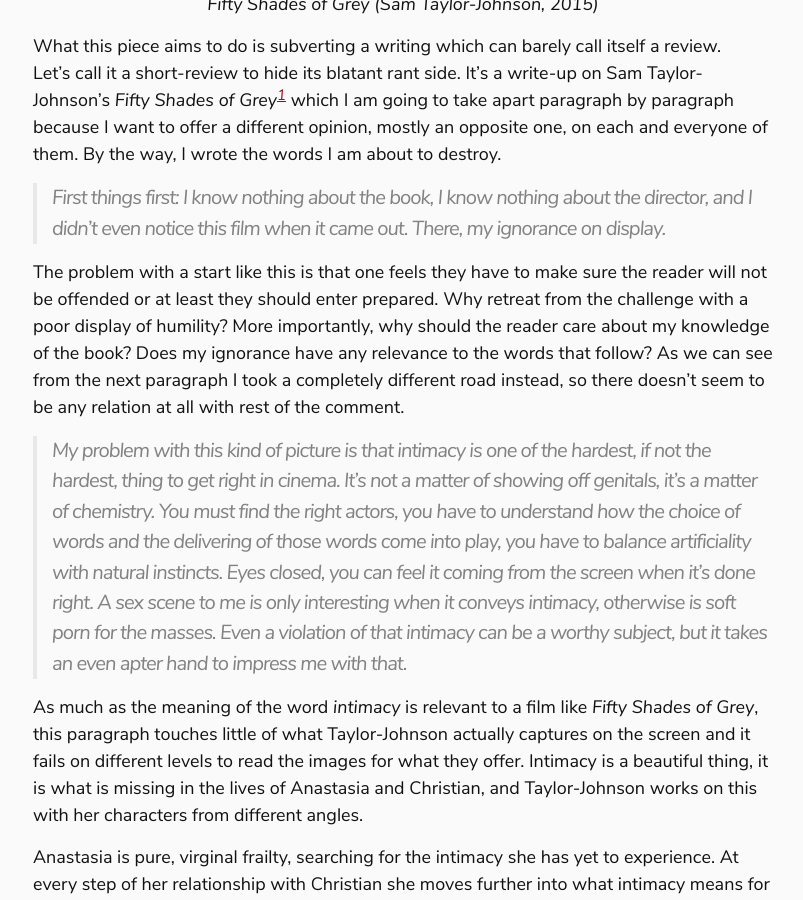
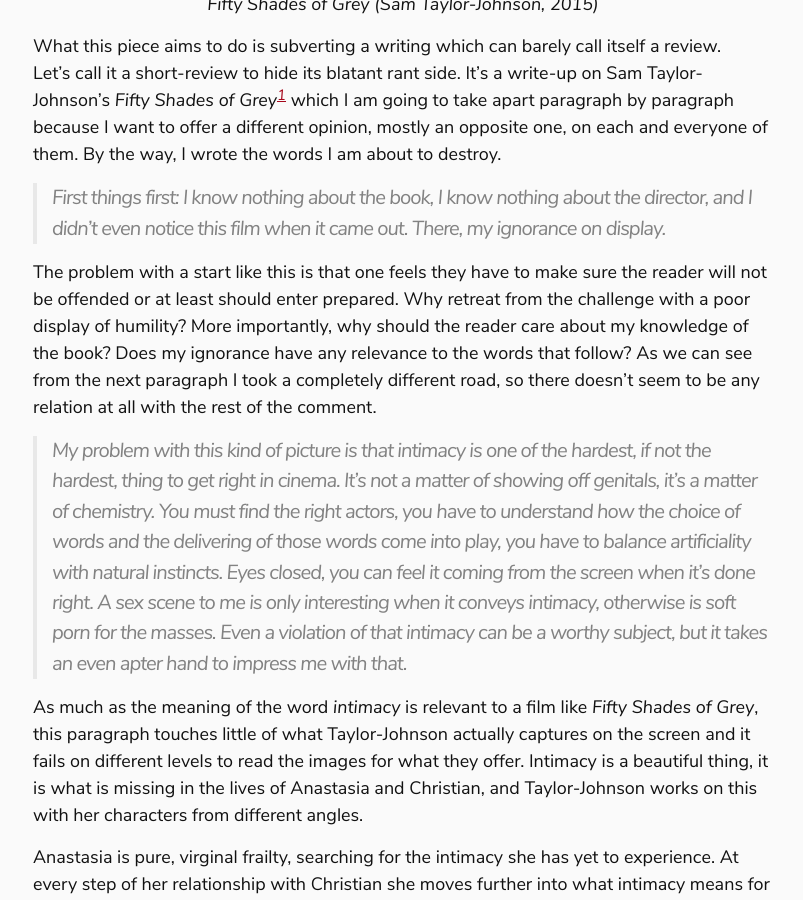
Before and after one commit to manuel-uberti/filmsinwords, a Jekyll site: the page built from _posts/2020-08-09-fifty-shades-of-criticism.md, in a window 1280 px wide and 900 px high, scrolled down 733 px. Shown: the whole window, without its empty margins (237-1040 px from the left). Built offline with Jekyll 4.4.1, drawn with Linux system fonts in a browser that asks for light colours.

Commit message:
Fix wording

```diff
--- a/_posts/2020-08-09-fifty-shades-of-criticism.md
+++ b/_posts/2020-08-09-fifty-shades-of-criticism.md
@@ -30,12 +30,12 @@
 > ignorance on display.
 
 The problem with a start like this is that one feels they have to make sure the
-reader will not be offended or at least they should enter prepared. Why retreat
-from the challenge with a poor display of humility? More importantly, why should
-the reader care about my knowledge of the book? Does my ignorance have any
-relevance to the words that follow? As we can see from the next paragraph I took
-a completely different road instead, so there doesn’t seem to be any relation at
-all with rest of the comment.
+reader will not be offended or at least should enter prepared. Why retreat from
+the challenge with a poor display of humility? More importantly, why should the
+reader care about my knowledge of the book? Does my ignorance have any relevance
+to the words that follow? As we can see from the next paragraph I took a
+completely different road, so there doesn’t seem to be any relation at all with
+the rest of the comment.
 
 > My problem with this kind of picture is that intimacy is one of the hardest, if
 > not the hardest, thing to get right in cinema. It's not a matter of showing off
```
